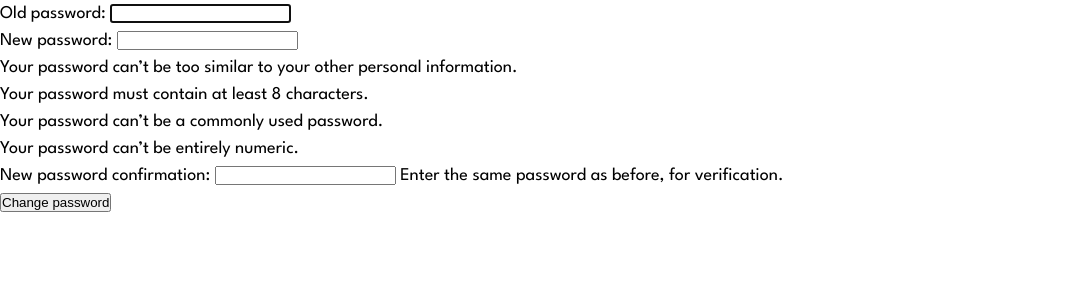
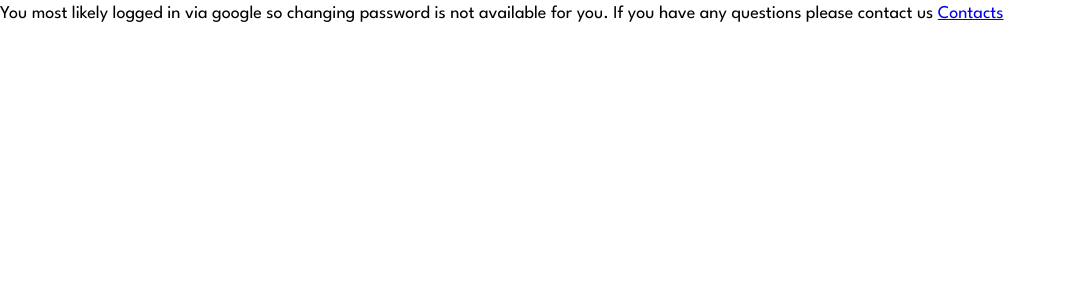
Before and after one commit to AndonGoshev/odontopedia, a Django app: page /accounts/password-change/ in a window 1280 px wide. Shown: the part 85-385 px from the top of the page, without its empty margins (0-1066 px from the left). Run offline with Django 5.2, Linux system fonts and the light colour scheme; the visitor is signed in with stand-in values (Sample User, id 1); some libraries are stand-ins or nearby versions; some web fonts are replaced.

Commit message:
Stable version for authentications, reset password, change password, email smtp setted up and working. No styling added

```diff
--- a/odontopedia/accounts/urls.py
+++ b/odontopedia/accounts/urls.py
@@ -15,8 +15,10 @@ urlpatterns = [
         template_name='registration/password_reset_form.html',
         email_template_name='registration/password_reset_email.html'
     ), name='password_reset'),
-    path('password-reset/done/', auth_views.PasswordResetDoneView.as_view(), name='password_reset_done'),
+    path('password-reset/done/', auth_views.PasswordResetDoneView.as_view(),
+         name='password_reset_done'),
     path('password-reset-confirm/<uidb64>/<token>/', auth_views.PasswordResetConfirmView.as_view(),
          name='password_reset_confirm'),
-    path('password-reset-complete/', auth_views.PasswordResetCompleteView.as_view(), name='password_reset_complete'),
+    path('password-reset-complete/', auth_views.PasswordResetCompleteView.as_view(),
+         name='password_reset_complete'),
 ]
--- a/templates/accounts/auth/password/password-change.html
+++ b/templates/accounts/auth/password/password-change.html
@@ -6,6 +6,15 @@
 
 {% block content %}
 
+
+    {% if not user.password %}
+
+        You most likely logged in via google so changing password is not available for you. If you have any questions
+        please contact us
+
+        <a href="#">Contacts</a>
+
+    {% else %}
 
         <div class="auth-form">
 
@@ -20,5 +29,6 @@
 
         </div>
 
+    {% endif %}
 
 {% endblock %}
--- a/templates/registration/password_reset_done.html
+++ b/templates/registration/password_reset_done.html
@@ -6,7 +6,7 @@
 </head>
 <body>
 
-    the email was sent
+    If an account with this email exists, you will receive a password reset link.
 
 </body>
 </html>
```
Lines whose indentation alone changed are shown as unchanged.
